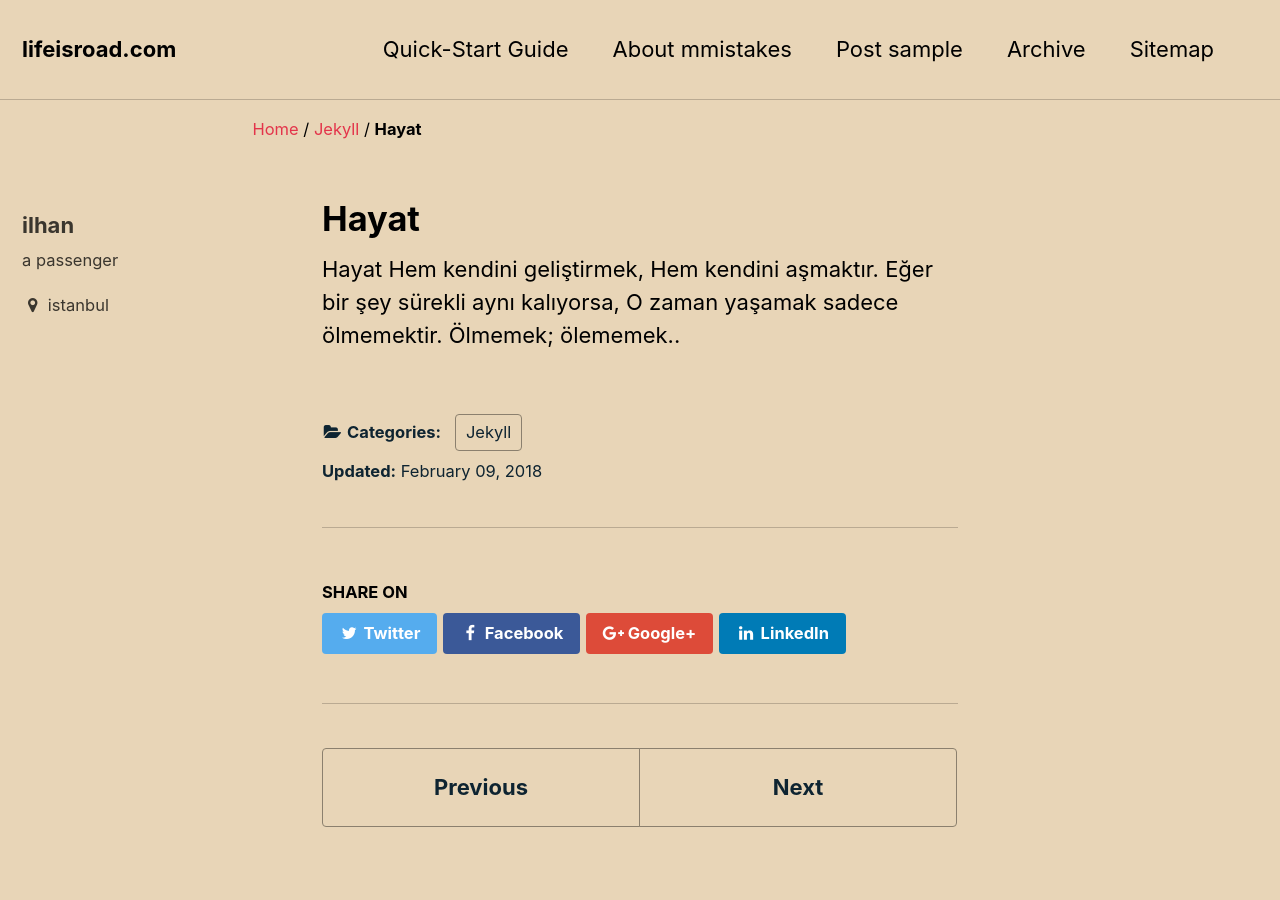
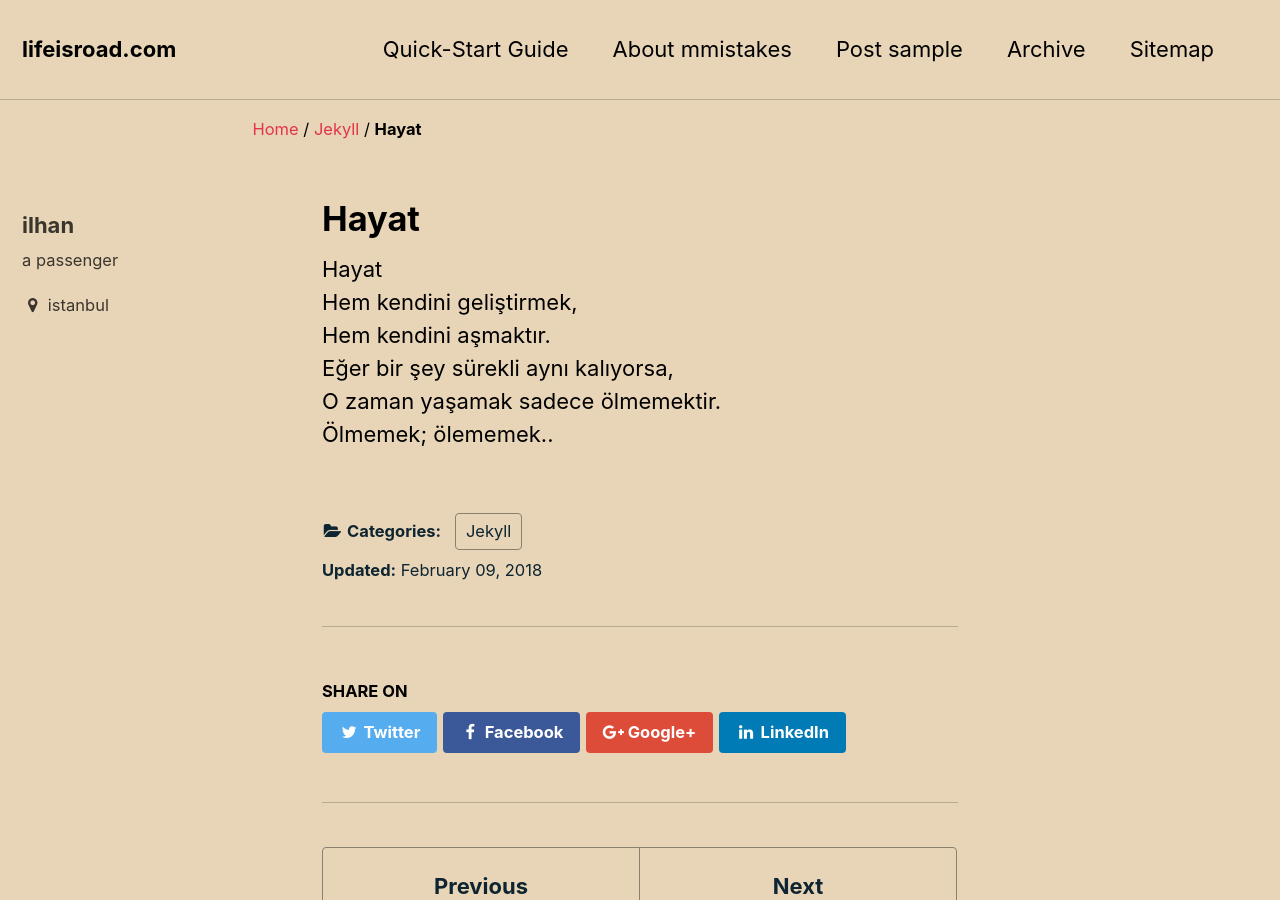
Before and after one commit to ilhangoren/ilhangoren.github.io, a Jekyll site: the page built from _posts/2018-2-09-Hayat.md, in a window 1280 px wide and 900 px high. Built offline with Jekyll 4.4.1, drawn with Linux system fonts in a browser that asks for light colours; some of the changed text lies outside the part shown.

```diff
--- a/_posts/2018-2-09-Hayat.md
+++ b/_posts/2018-2-09-Hayat.md
@@ -5,9 +5,9 @@ categories:
 layout: single
 ---
 
-Hayat
-Hem kendini geliştirmek,
-Hem kendini aşmaktır.
-Eğer bir şey sürekli aynı kalıyorsa,
-O zaman yaşamak sadece ölmemektir.
-Ölmemek; ölememek..
+Hayat<br>
+Hem kendini geliştirmek,<br>
+Hem kendini aşmaktır.<br>
+Eğer bir şey sürekli aynı kalıyorsa,<br>
+O zaman yaşamak sadece ölmemektir.<br>
+Ölmemek; ölememek..<br>
```
